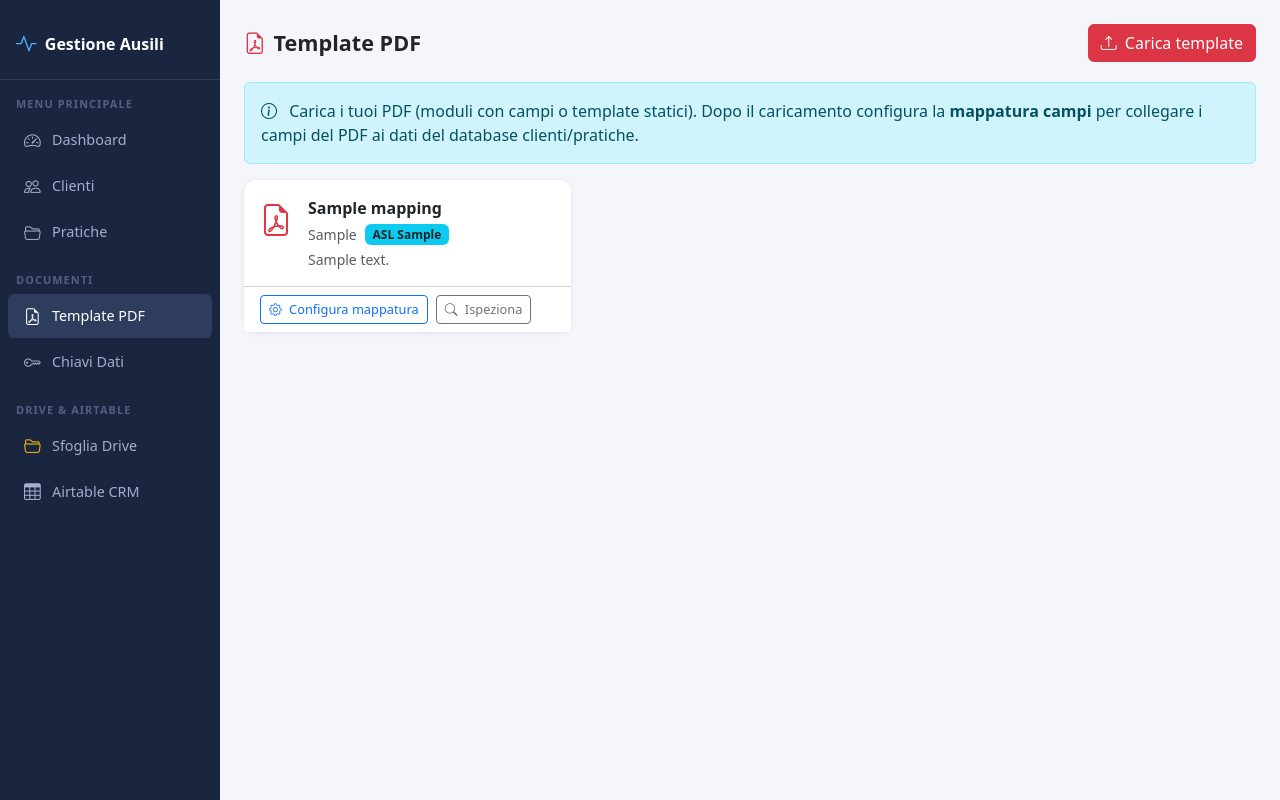
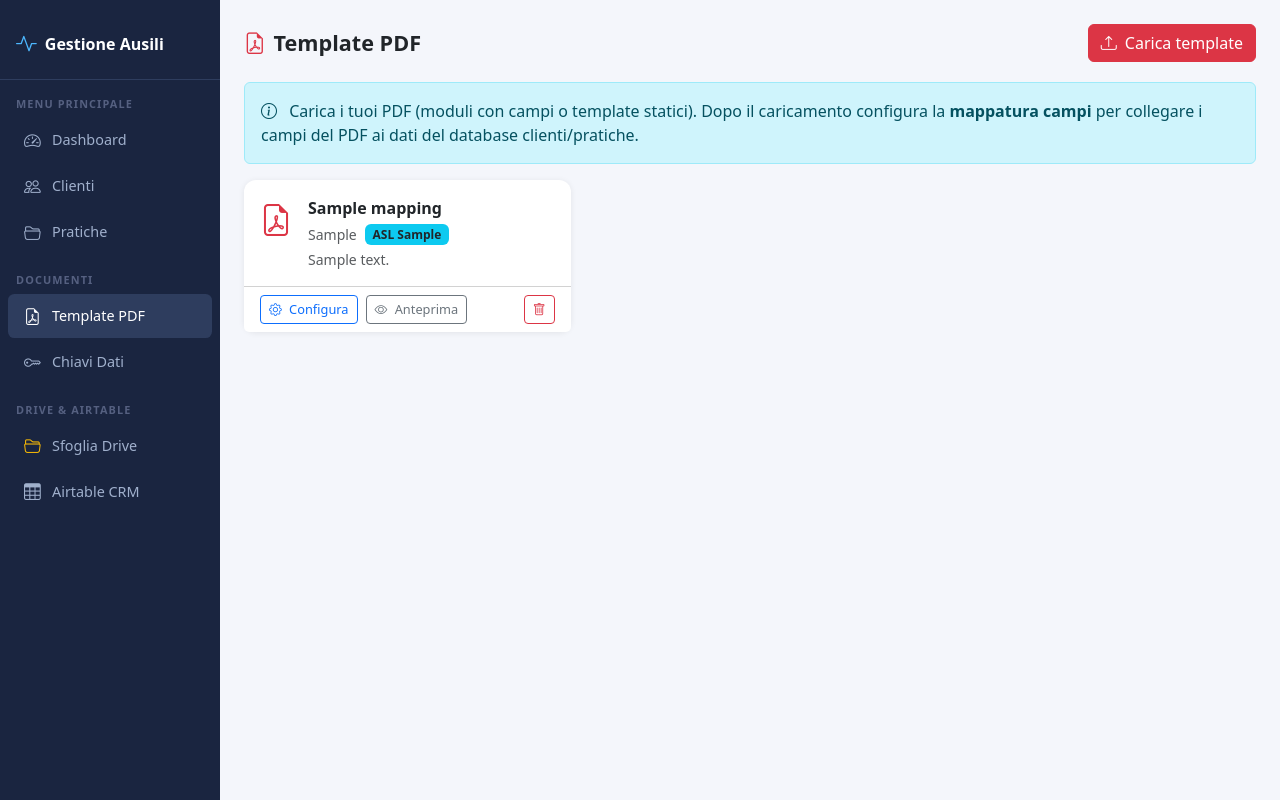
Before and after one commit to mattiamarsili-dot/sistema_ausili, a Flask app: page /templates in a window 1280 px wide. Run offline with Flask 3, Linux system fonts and the light colour scheme; tables that the repository leaves empty hold one stand-in row (values such as "Sample post").

Commit message:
Aggiunta eliminazione template con conferma e rimozione file PDF

```diff
--- a/app.py
+++ b/app.py
@@ -192,6 +192,24 @@ def template_preview(id):
     if not tmpl or not os.path.isfile(tmpl["file_path"]):
         return "File non trovato", 404
     return send_file(tmpl["file_path"], mimetype="application/pdf")
+
+
+@app.route("/templates/<int:id>/elimina", methods=["POST"])
+def elimina_template(id):
+    tmpl = db.get_template(id)
+    if tmpl:
+        # Elimina il file PDF fisico
+        try:
+            if os.path.isfile(tmpl["file_path"]):
+                os.remove(tmpl["file_path"])
+        except Exception:
+            pass
+        # Elimina dal DB
+        db.elimina_template(id)
+        flash(f"Template '{tmpl['nome_template']}' eliminato.", "success")
+    else:
+        flash("Template non trovato.", "danger")
+    return redirect(url_for("templates"))
 
 
 def _carica_chiavi():
--- a/database.py
+++ b/database.py
@@ -374,6 +374,13 @@ def save_template(data, id=None):
     return id
 
 
+def elimina_template(id):
+    conn = get_db()
+    conn.execute("DELETE FROM pdf_template_mapping WHERE id=?", (id,))
+    conn.commit()
+    conn.close()
+
+
 def log_documento(data):
     conn = get_db()
     fields = ["pratica_id","cliente_id","preventivo_id","template_id","nome_file","file_path","note"]
--- a/templates/templates.html
+++ b/templates/templates.html
@@ -38,11 +38,17 @@
     </div>
     <div class="card-footer bg-white d-flex gap-2">
       <a href="{{ url_for('modifica_template', id=t.id) }}" class="btn btn-sm btn-outline-primary">
-        <i class="bi bi-gear me-1"></i> Configura mappatura
+        <i class="bi bi-gear me-1"></i> Configura
       </a>
-      <a href="{{ url_for('api_inspect', template_id=t.id) }}" class="btn btn-sm btn-outline-secondary" target="_blank">
-        <i class="bi bi-search me-1"></i> Ispeziona
+      <a href="{{ url_for('template_preview', id=t.id) }}" class="btn btn-sm btn-outline-secondary" target="_blank">
+        <i class="bi bi-eye me-1"></i> Anteprima
       </a>
+      <form method="post" action="{{ url_for('elimina_template', id=t.id) }}" class="ms-auto"
+            onsubmit="return confirm('Eliminare il template «{{ t.nome_template }}»?\nIl file PDF verrà rimosso definitivamente.')">
+        <button class="btn btn-sm btn-outline-danger">
+          <i class="bi bi-trash"></i>
+        </button>
+      </form>
     </div>
   </div>
 </div>
```
